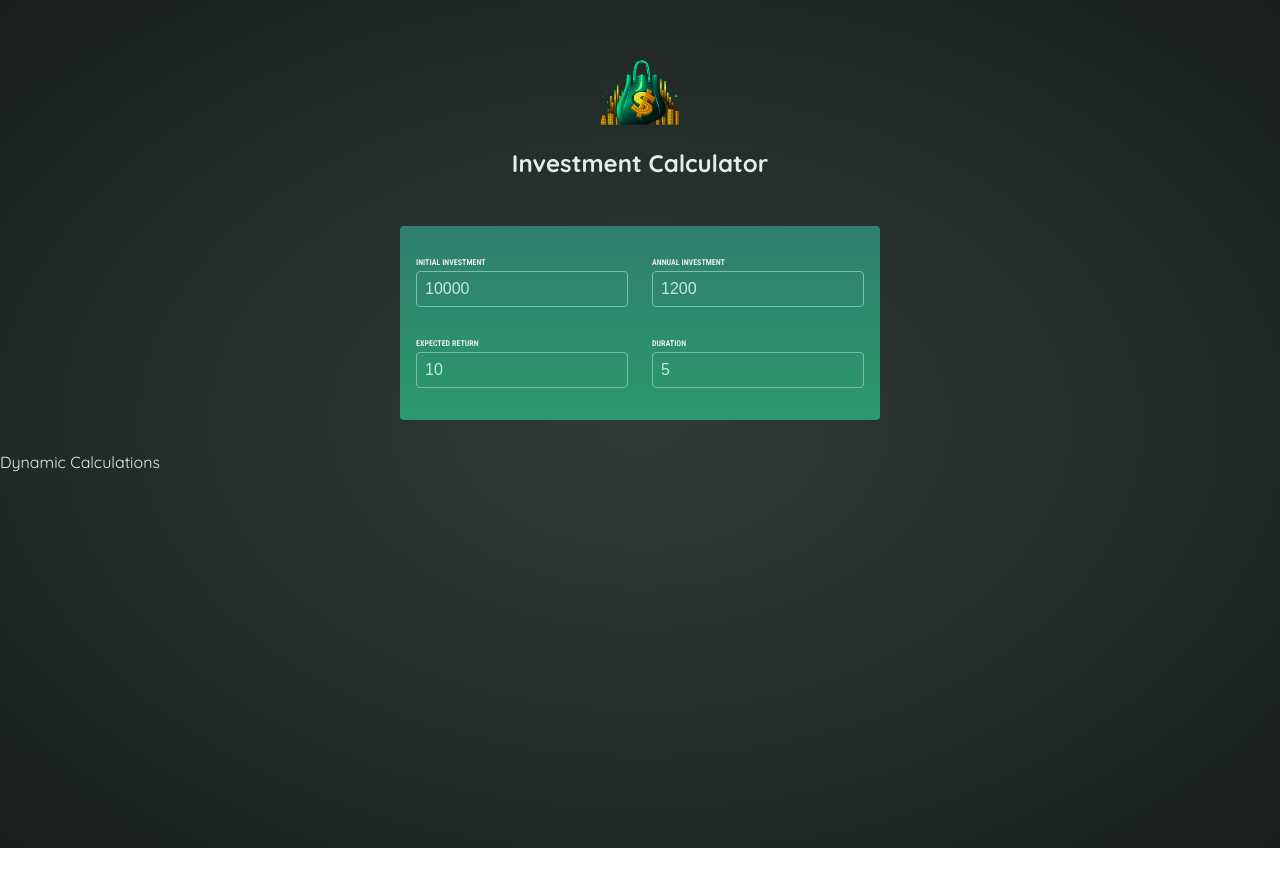
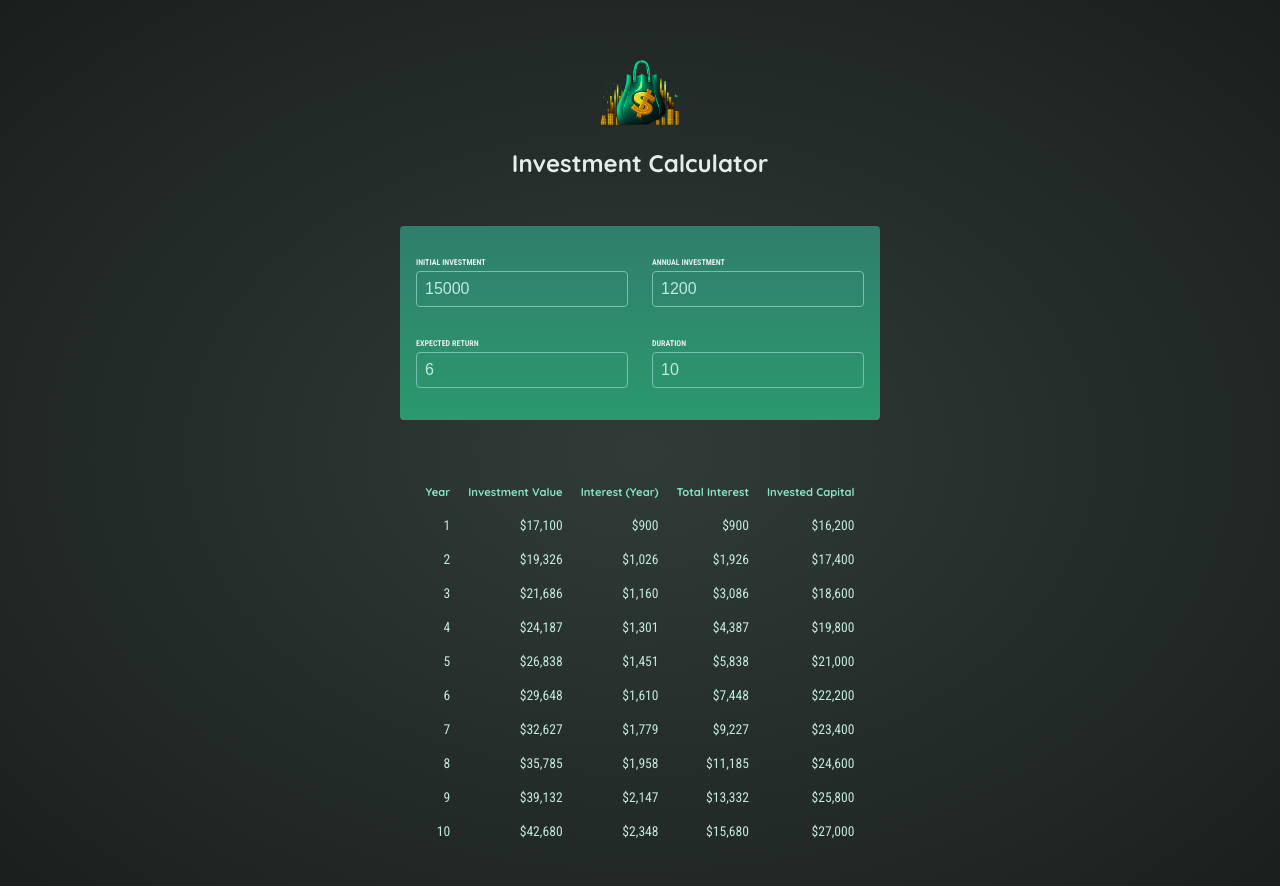
Before and after one commit to canonbas03/reactLectures, a React (Vite) app in the folder 08-starting-project/: page / in a window 1280 px wide. Shown: the top 886 px of the page. Before the commit the page ends 848 px from the top, so only its background shows below. Built offline with nearby package versions, Linux system fonts and the light colour scheme.

Commit message:
Results table finished

```diff
--- a/08-starting-project/src/App.tsx
+++ b/08-starting-project/src/App.tsx
@@ -1,13 +1,14 @@
 import { useState } from "react";
 import Header from "./components/Header";
 import UserInput from "./components/UserInput";
+import Results from "./components/Results";
 
 function App() {
   const [userInput, setUserInput] = useState({
-    initialInvestment: 10000,
+    initialInvestment: 15000,
     annualInvestment: 1200,
-    expectedReturn: 10,
-    duration: 5,
+    expectedReturn: 6,
+    duration: 10,
   });
   function handleChange(inputId: string, newValue: number) {
     setUserInput((prevInput) => ({
@@ -19,7 +20,7 @@ function App() {
     <>
       <Header />
       <UserInput userInput={userInput} onChange={handleChange} />
-      Dynamic Calculations
+      <Results userInput={userInput} />
     </>
   );
 }
--- /dev/null
+++ b/08-starting-project/src/components/Results.tsx
@@ -0,0 +1,51 @@
+import { calculateInvestmentResults, formatter } from "../util/investment";
+
+type ResultsProps = {
+  userInput: {
+    initialInvestment: number;
+    annualInvestment: number;
+    expectedReturn: number;
+    duration: number;
+  };
+};
+export default function Results({ userInput }: ResultsProps) {
+  const calculatedResult = calculateInvestmentResults(userInput);
+  const initialInvestment =
+    calculatedResult[0].valueEndOfYear -
+    calculatedResult[0].interest -
+    calculatedResult[0].annualInvestment;
+  return (
+    <>
+      <table id="result">
+        <thead>
+          <tr>
+            <th>Year</th>
+            <th>Investment Value</th>
+            <th>Interest (Year)</th>
+            <th>Total Interest</th>
+            <th>Invested Capital</th>
+          </tr>
+        </thead>
+        <tbody>
+          {calculatedResult.map((result) => {
+            const totalInterest =
+              result.valueEndOfYear -
+              result.annualInvestment * result.year -
+              initialInvestment;
+            const investedCapital = result.valueEndOfYear - totalInterest;
+            return (
+              <tr key={result.year}>
+                <td>{result.year}</td>
+                <td>{formatter.format(result.valueEndOfYear)}</td>
+                <td>{formatter.format(result.interest)}</td>
+                <td>{formatter.format(totalInterest)}</td>
+                <td>{formatter.format(investedCapital)}</td>
+              </tr>
+            );
+          })}
+        </tbody>
+      </table>
+      {console.log(calculatedResult)}
+    </>
+  );
+}
```
